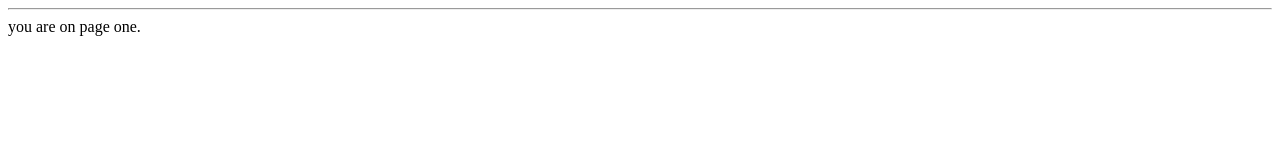
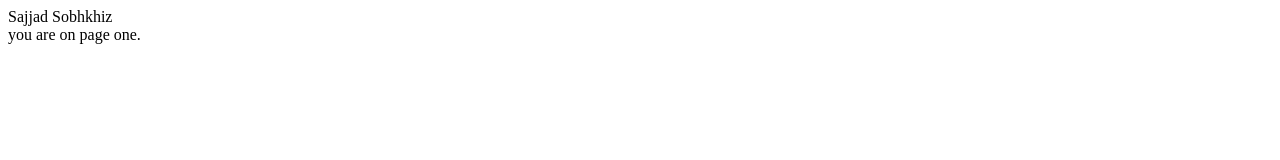
Before and after one commit to sajadsobhkhiz/test, a plain HTML site: page page1.html in a window 1280 px wide. Drawn offline with Linux system fonts and the light colour scheme.

Commit message:
change </hr> to Sajjad Sobhkhiz

```diff
--- a/page1.html
+++ b/page1.html
@@ -1,6 +1,6 @@
 <html>
 	<body>
-		<hr/>
+		Sajjad Sobhkhiz</br>
 		you are on page one.
 	</body>
 </html>
```
